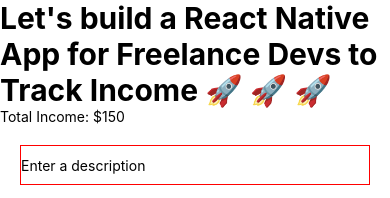
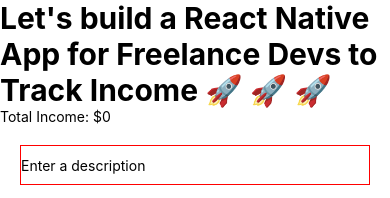
Before and after one commit to apolloproductionsdj/first-react-native, a React Native app: screen / in a window 390 px wide. Shown: the top 198 px of the page. Built offline with nearby package versions, Linux system fonts and the light colour scheme.

Commit message:
added UseEffect to update total after every entry on price. Use reduce function to help with logic

```diff
--- a/App.js
+++ b/App.js
@@ -1,4 +1,4 @@
-import React, { useState } from 'react';
+import React, { useEffect, useState } from 'react';
 import { Button, SafeAreaView, ScrollView, StyleSheet, Text, TextInput, View } from 'react-native';
 import Gig from './Gig';
 
@@ -6,6 +6,11 @@
   const [description, setDescription] = useState('');
   const [amount, setAmount] = useState('');
   const [gigs, setGigs] = useState([]);
+  const [total, setTotal] = useState(0);
+
+  useEffect(() => {
+    setTotal(gigs.reduce((total, gig) => total + Number(gig.amount), 0));
+  }, [gigs])
 
   const addGig = () => {
     setGigs([{
@@ -23,7 +28,7 @@
         <Text style={styles.titleText}>Let's build a React Native App for Freelance Devs to Track Income 🚀 🚀 🚀  </Text>
       </View>
       <View>
-        <Text>Total Income: $150</Text>
+        <Text>Total Income: ${total}</Text>
       </View>
 
 
```
